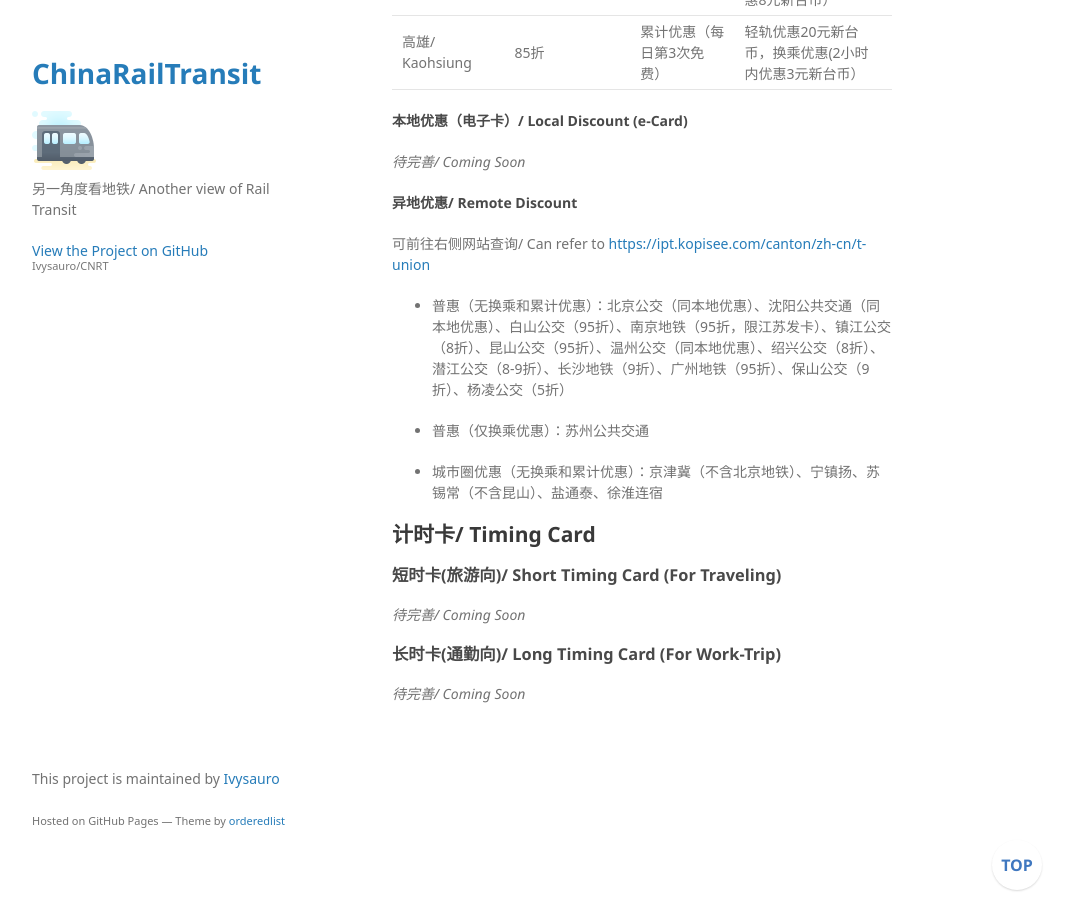
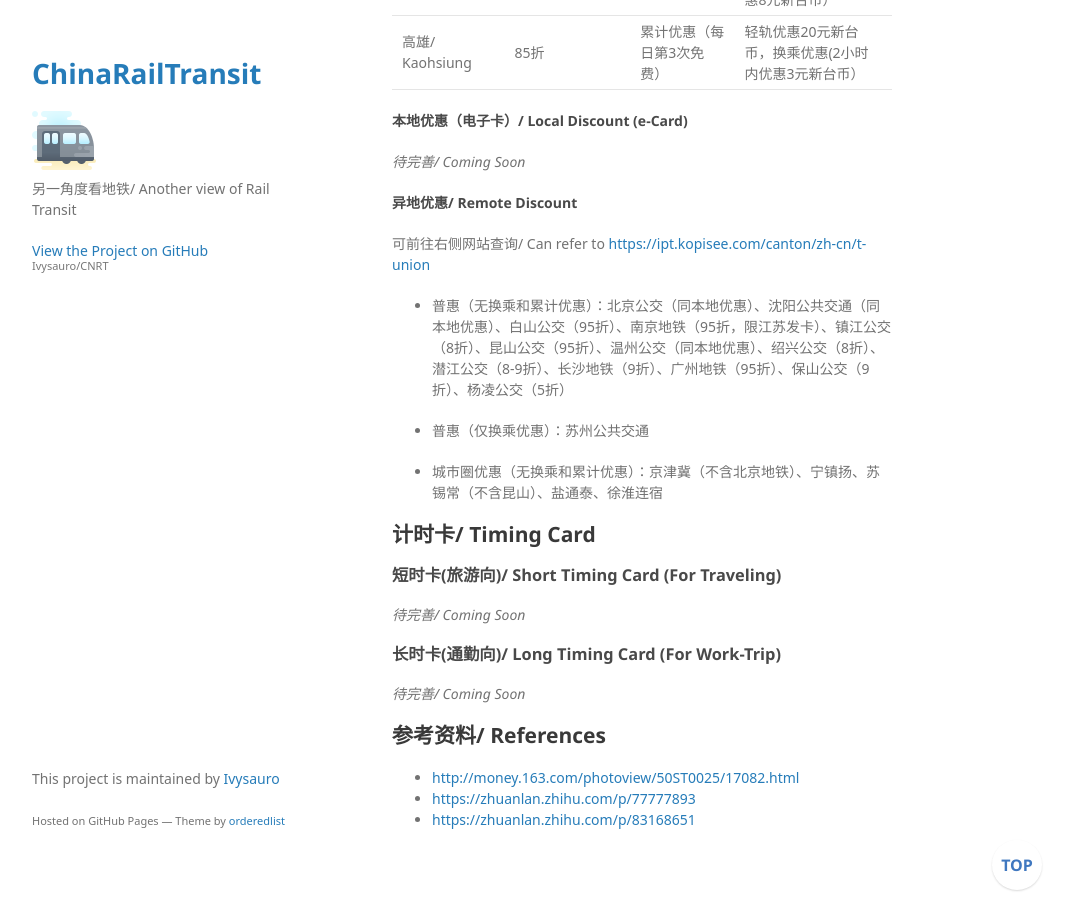
Before and after one commit to Ivysauro/CNRT, a Jekyll site: the page built from data/Ticket.md, in a window 1280 px wide and 900 px high, scrolled down 3748 px. Shown: the whole window, without its empty margins (178-1249 px from the left). Built offline with Jekyll 4.4.1, drawn with Linux system fonts in a browser that asks for light colours; some web fonts are replaced; our own code applies the rules of GitHub Pages for plain Markdown files; a script that is not in the unit is left out.

Commit message:
🍉添加参考资料

```diff
--- a/data/Ticket.md
+++ b/data/Ticket.md
@@ -111,3 +111,9 @@
 ### 长时卡(通勤向)/ Long Timing Card (For Work-Trip)
 
 *待完善/ Coming Soon*
+
+## 参考资料/ References
+
+- <http://money.163.com/photoview/50ST0025/17082.html>
+- <https://zhuanlan.zhihu.com/p/77777893>
+- <https://zhuanlan.zhihu.com/p/83168651>
```
